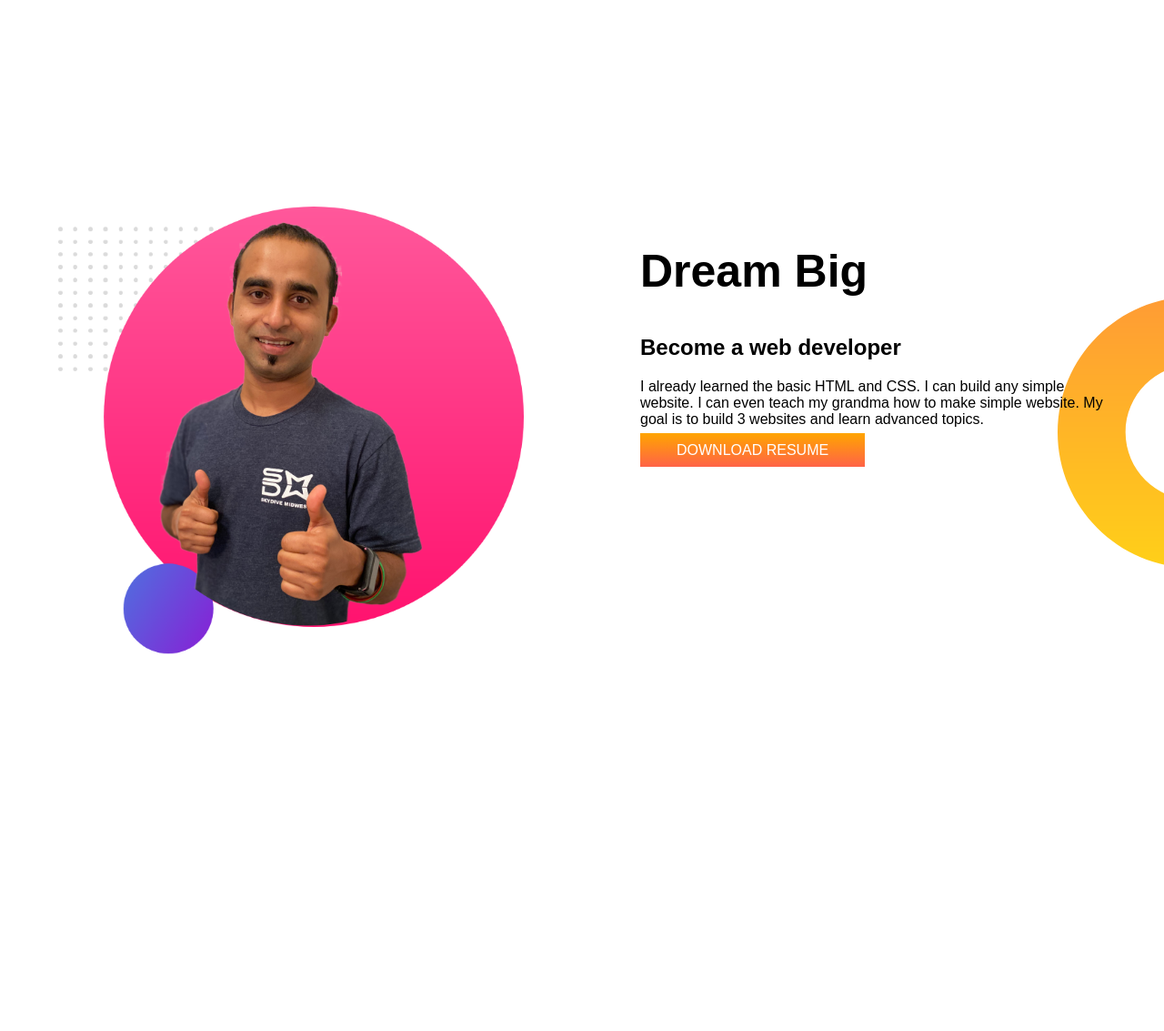
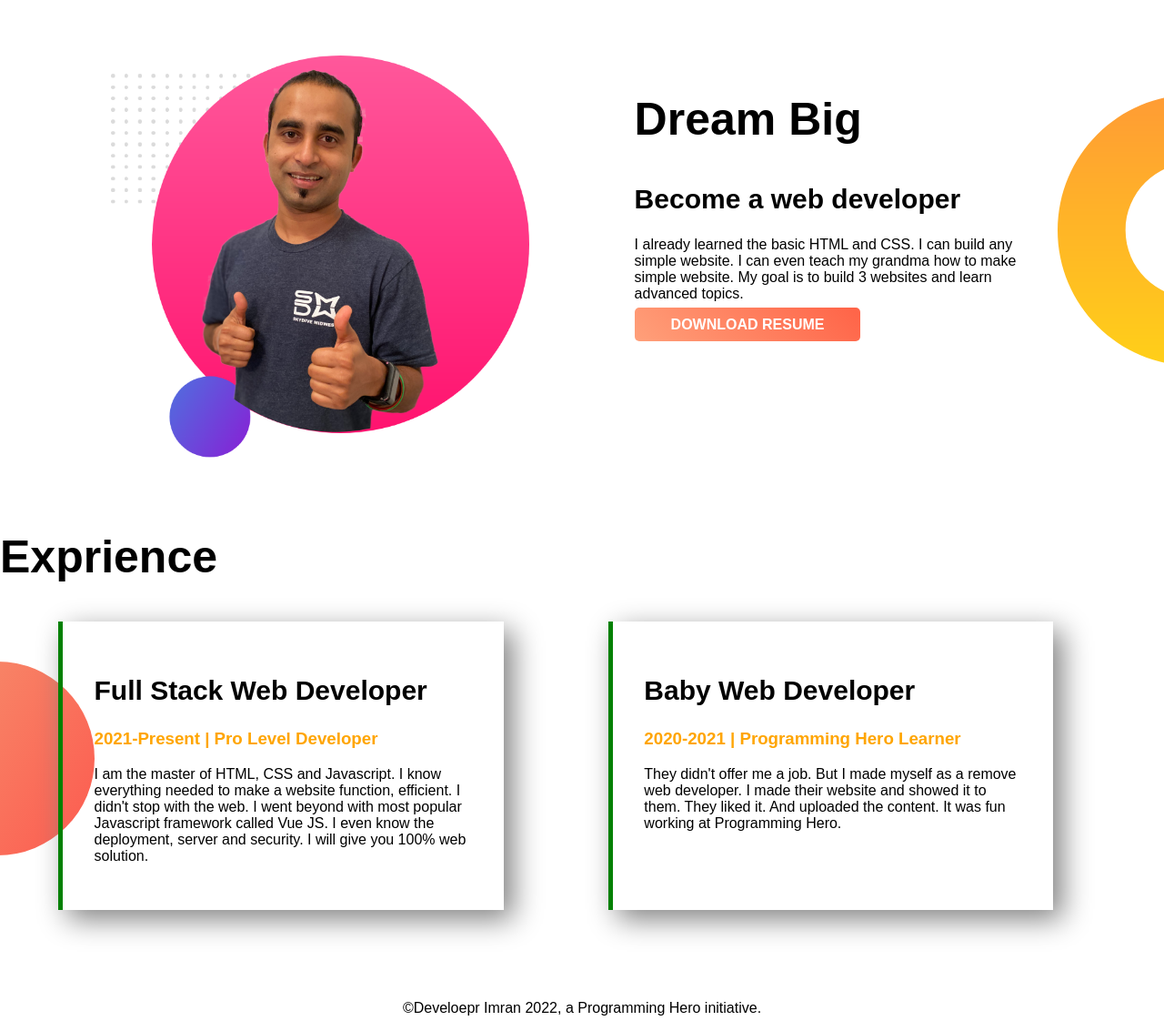
Before and after one commit to hmdimran/developer_portfolio, a plain HTML site: page index.html in a window 1280 px wide. Shown: the part 577-1710 px from the top of the page at 91% size. Before the commit the page ends 1464 px from the top, so only its background shows below. Drawn offline with Linux system fonts and the light colour scheme.

Commit message:
Exprience Area and Footer Area Done

```diff
--- a/index.html
+++ b/index.html
@@ -13,7 +13,7 @@
 </head>
 
 <body>
-    <section class="top-banner">
+    <section class="top-banner flexible-container">
         <div class="half-width">
             <h1>Welcome To</h1>
             <h1><span class="orange-color">Developer Imran</span> World</h1>
@@ -29,7 +29,7 @@
             <img src="images/jhankar.png" alt="Developer Image">
         </div>
     </section>
-    <section class="dream-big">
+    <section class="dream-big flexible-container">
         <div class="half-width">
             <img src="images/jhankar2.png" alt="">
         </div>
@@ -42,6 +42,32 @@
             <a class="link-button" href="" target="_blank">DOWNLOAD RESUME</a>
         </div>
     </section>
+    <section class="exprience-area">
+        <h1>Exprience</h1>
+        <div class="flexible-container">
+            <div class="exprience-item">
+                <h2>Full Stack Web Developer</h2>
+                <h3 class="orange-color">2021-Present | Pro Level Developer</h3>
+                <p>I am the master of HTML, CSS and Javascript. I know everything needed to make a website function,
+                    efficient. I didn't
+                    stop with the web. I went beyond with most popular Javascript framework called Vue JS. I even know
+                    the
+                    deployment,
+                    server and security. I will give you 100% web solution.</p>
+            </div>
+            <div class="exprience-item item-2">
+                <h2>Baby Web Developer</h2>
+                <h3 class="orange-color">2020-2021 | Programming Hero Learner</h3>
+                <p>They didn't offer me a job. But I made myself as a remove web developer. I made their website and
+                    showed
+                    it to them.
+                    They liked it. And uploaded the content. It was fun working at Programming Hero.</p>
+            </div>
+        </div>
+    </section>
+    <footer class="footer">
+        <p>&copy;Develoepr Imran 2022, a Programming Hero initiative.</p>
+    </footer>
 </body>
 
 </html>
--- a/style.css
+++ b/style.css
@@ -5,12 +5,18 @@ body{
 h1{
     font-size: 50px;
 }
+section{
+    height: 500px;
+}
+h2{
+    font-size: 30px;
+}
 .orange-color{
     color:orange;
 }
-section{
+.flexible-container{
     display: flex;
-    margin-bottom: 100px;
+    margin-bottom: 80px;
 }
 .half-width{
     width:50%;
@@ -21,9 +27,11 @@ section{
 }
 .link-button{
     text-decoration: none;
-    background-image: linear-gradient(orange,tomato);
+    background: linear-gradient(45deg, lightsalmon, tomato);
     padding: 10px 40px;
-    color:#ffffff;
+    border-radius: 5px;
+    color: white;
+    font-weight: 700;
 }
 .top-banner{
     background-image: url(./images/top-banner.png);
@@ -34,3 +42,24 @@ section{
     background-repeat: no-repeat;
     background-position: right;
 }
+.exprience-area{
+    background-image: url(./images/exp-bg.png);
+    background-repeat: no-repeat;
+    background-position: left;
+}
+.flexible-container{
+    padding:0 5%;
+}
+.exprience-item{
+    width:40%;
+    margin-right:5%;
+    box-shadow: 10px 10px 30px gray;
+    border-left:5px solid green;
+    padding:3%;
+}
+.item-2{
+    margin-left:5%;
+}
+.footer{
+    text-align: center;
+}
```
